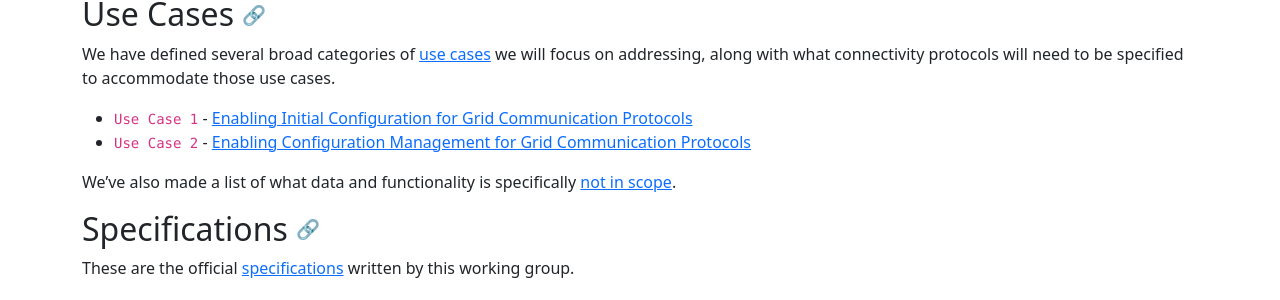
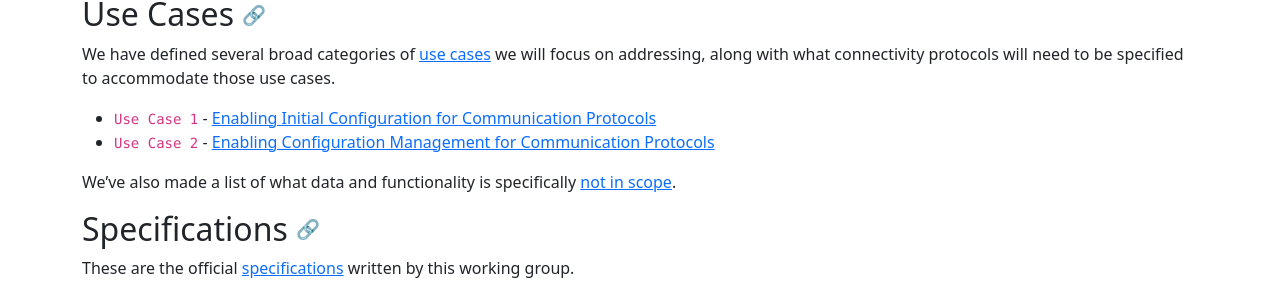
Before and after one commit to lfe-cds/CDS-Registration, a Jekyll site: the page built from website/index.md, in a window 1280 px wide. Shown: the part 667-967 px from the top of the page. Built offline with Jekyll 4.4.1, drawn with Linux system fonts in a browser that asks for light colours.

Commit message:
removed 'Grid' from use cases since the framework can be more broadly adopted than the energy grid

```diff
--- a/website/index.md
+++ b/website/index.md
@@ -24,8 +24,8 @@ abilities to third party entities.
 We have defined several broad categories of [use cases]({{ "/use-cases" | relative_url }}) we will focus on addressing,
 along with what connectivity protocols will need to be specified to accommodate those use cases.
 
-* `Use Case 1` - [Enabling Initial Configuration for Grid Communication Protocols]({{ "/use-cases" | relative_url }}#initial-configuration)
-* `Use Case 2` - [Enabling Configuration Management for Grid Communication Protocols]({{ "/use-cases" | relative_url }}#configuration-management)
+* `Use Case 1` - [Enabling Initial Configuration for Communication Protocols]({{ "/use-cases" | relative_url }}#initial-configuration)
+* `Use Case 2` - [Enabling Configuration Management for Communication Protocols]({{ "/use-cases" | relative_url }}#configuration-management)
 
 We've also made a list of what data and functionality is specifically [not in scope]({{ "/use-cases" | relative_url }}#not-in-scope).
 
```
Also changed, not shown: website/use-cases.md (+2 -2 lines).
